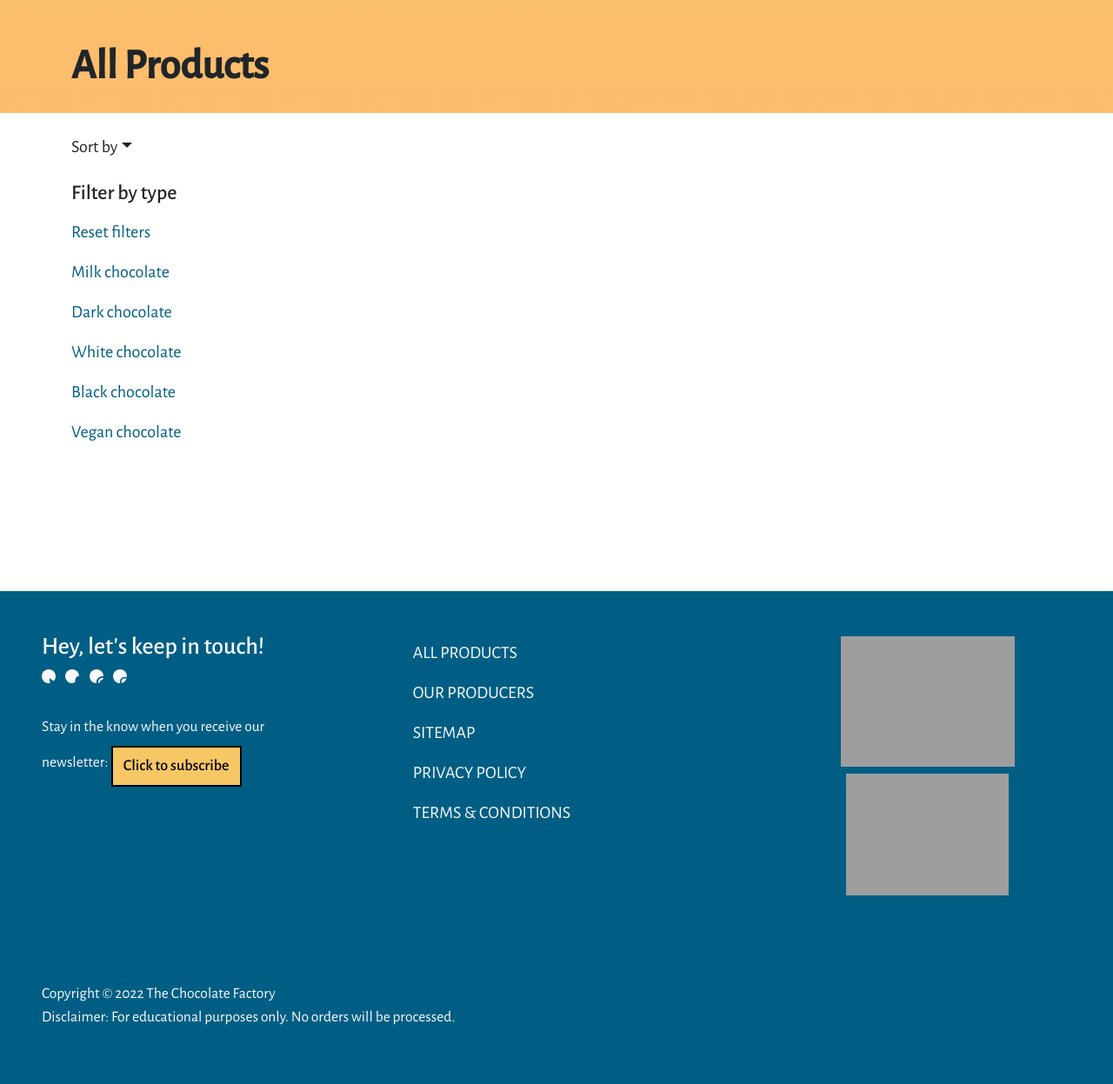
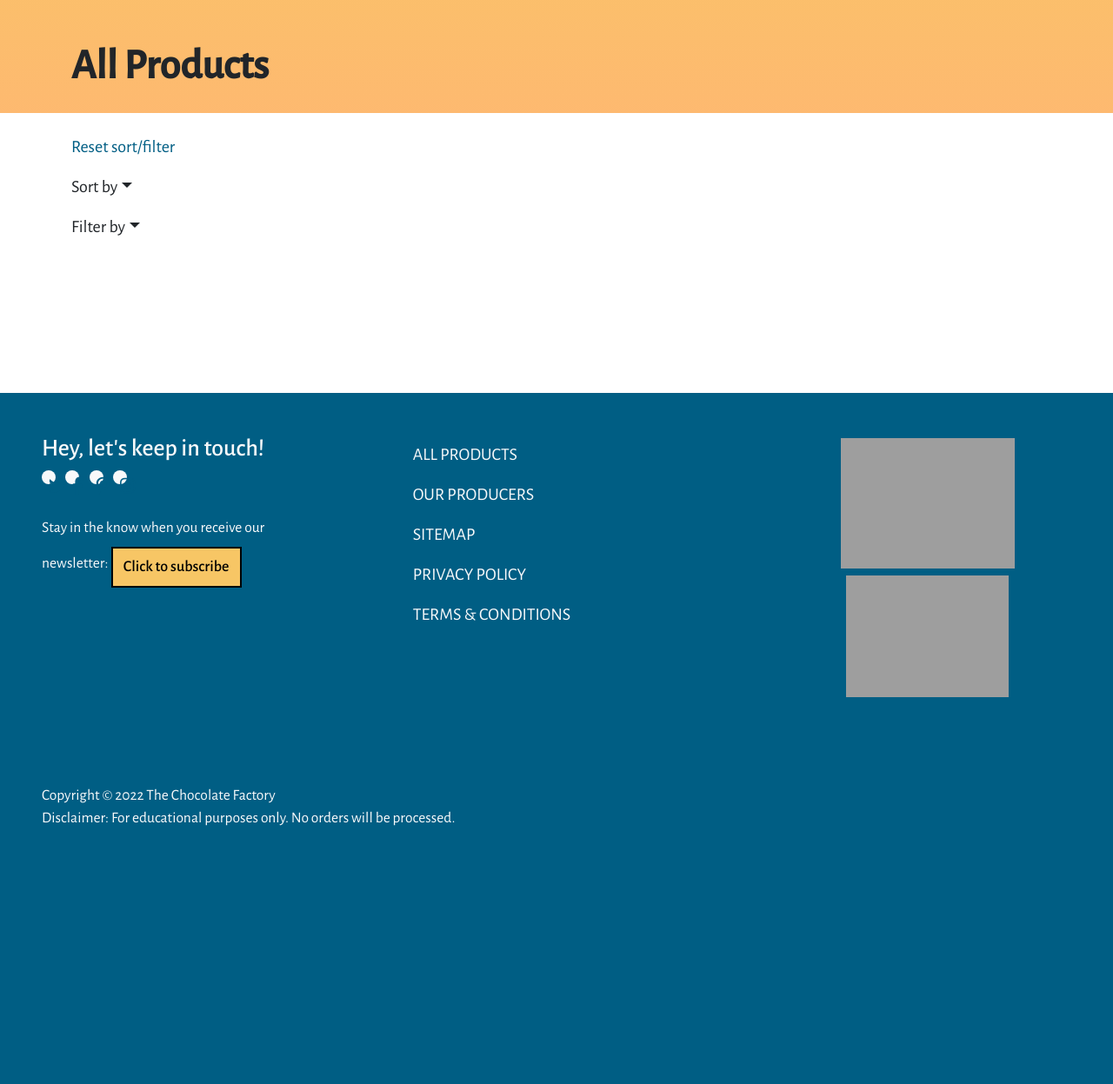
Before and after one commit to lucywoodman/the-chocolate-factory, a Django app: page /products/ in a window 1280 px wide. Shown: the part 182-1429 px from the top of the page at 87% size. After the commit the page ends 1132 px from the top, so only its background shows below. Run offline with Django 3.2, Linux system fonts and the light colour scheme; data that the repository does not hold is empty; some libraries are stand-ins or nearby versions; grey boxes are pictures that could not be loaded.

Commit message:
refac: change filter to dropdown to match sort dropdown

```diff
--- a/products/templates/products/products.html
+++ b/products/templates/products/products.html
@@ -25,7 +25,10 @@
     <div class="container pt-4">
         <div class="row">
             <div class="col-md-12 col-lg-3">
-                <div class="dropdown pb-4">
+                <div class="pb-3">
+                    <a href="{% url 'products' %}">Reset sort/filter</a>
+                </div>
+                <div class="dropdown pb-3">
                     <a class="nav-link dropdown-toggle px-0" id="sortDropdown" data-bs-toggle="dropdown" href="#" role="button" aria-expanded="false">Sort by</a>
                     <ul class="dropdown-menu" aria-labelledby="sortDropdown">
                         <li><a href="{% url 'products' %}?order_by=name" class="dropdown-item">Name (A - Z)</a></li>
@@ -34,27 +37,16 @@
                         <li><a href="{% url 'products' %}?order_by=-price" class="dropdown-item">Price (highest first)</a></li>
                     </ul>
                 </div>
-                <h4>Filter by type</h4>
-                <ul class="nav flex-column">
-                    <li class="nav-item">
-                        <a href="{% url 'products' %}" class="nav-link px-0">Reset filters</a>
-                    </li>
-                    <li class="nav-item">
-                        <a href="{% url 'products' %}?type=milk" class="nav-link px-0">Milk chocolate</a>
-                    </li>
-                    <li class="nav-item">
-                        <a href="{% url 'products' %}?type=dark" class="nav-link px-0">Dark chocolate</a>
-                    </li>
-                    <li class="nav-item">
-                        <a href="{% url 'products' %}?type=white" class="nav-link px-0">White chocolate</a>
-                    </li>
-                    <li class="nav-item">
-                        <a href="{% url 'products' %}?type=black" class="nav-link px-0">Black chocolate</a>
-                    </li>
-                    <li class="nav-item">
-                        <a href="{% url 'products' %}?type=vegan" class="nav-link px-0">Vegan chocolate</a>
-                    </li>
-                </ul>
+                <div class="dropdown pb-3">
+                    <a class="nav-link dropdown-toggle px-0" id="sortDropdown" data-bs-toggle="dropdown" href="#" role="button" aria-expanded="false">Filter by</a>
+                    <ul class="dropdown-menu" aria-labelledby="sortDropdown">
+                        <li><a href="{% url 'products' %}?type=milk" class="dropdown-item">Milk chocolate</a></li>
+                        <li><a href="{% url 'products' %}?type=dark" class="dropdown-item">Dark chocolate</a></li>
+                        <li><a href="{% url 'products' %}?type=white" class="dropdown-item">White chocolate</a></li>
+                        <li><a href="{% url 'products' %}?type=black" class="dropdown-item">Black chocolate</a></li>
+                        <li><a href="{% url 'products' %}?type=vegan" class="dropdown-item">Vegan chocolate</a></li>
+                    </ul>
+                </div>
             </div>
             <div class="col-md-12 col-lg-9">
                 <div class="row">
```
